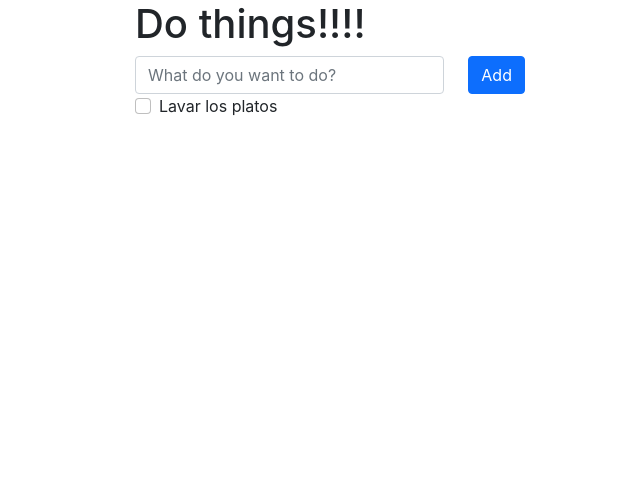
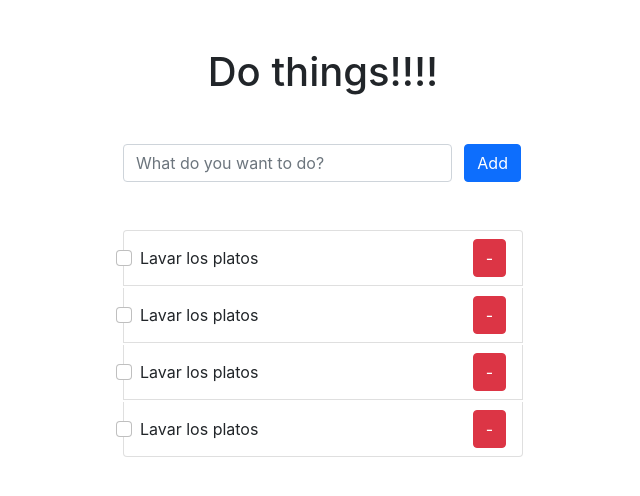
Before and after one commit to menchu123/w06ch1-todo, a React (Create React App) app: page / in a window 1280 px wide. Shown: the top 496 px of the page, without its empty margins (317-957 px from the left). Built offline with nearby package versions, Linux system fonts and the light colour scheme.

Commit message:
Added taskList component (only rendering)

```diff
--- a/src/App.js
+++ b/src/App.js
@@ -1,13 +1,19 @@
 import "./App.css";
 import Form from "./components/Form/Form";
-import Task from "./components/Task";
+import Task from "./components/Task/Task";
+import TaskList from "./components/TaskList/TaskList";
 
 function App() {
   return (
-    <div className="todo-app container">
-      <h1 className="todo-app__title">Do things!!!!</h1>
+    <div className="todo-app container p-0">
+      <h1 className="todo-app__title m-5 text-center">Do things!!!!</h1>
       <Form />
-      <Task />
+      <TaskList>
+        <Task />
+        <Task />
+        <Task />
+        <Task />
+      </TaskList>
     </div>
   );
 }
--- a/src/components/Form/Form.js
+++ b/src/components/Form/Form.js
@@ -15,7 +15,7 @@ const Form = () => {
             placeholder="What do you want to do?"
           ></input>
         </div>
-        <div className="form-group col-2">
+        <div className="form-group col-2 p-0">
           <button type="submit" className="btn btn-primary">
             Add
           </button>
--- a/src/components/Task.js
+++ /dev/null
@@ -1,17 +0,0 @@
-const Task = () => {
-  return (
-    <div className="task form-check">
-      <input
-        type="checkbox"
-        name="isDone"
-        id="isDone"
-        className="form-check-input"
-      />
-      <label htmlFor="isDone" className="form-check-label">
-        Lavar los platos
-      </label>
-    </div>
-  );
-};
-
-export default Task;
--- /dev/null
+++ b/src/components/Task/Task.js
@@ -0,0 +1,20 @@
+const Task = () => {
+  return (
+    <li className="task form-check list-group-item d-flex justify-content-between align-items-center">
+      <div className="task__left">
+        <input
+          type="checkbox"
+          name="isDone"
+          id="isDone"
+          className="form-check-input"
+        />
+        <label htmlFor="isDone" className="form-check-label">
+          Lavar los platos
+        </label>
+      </div>
+      <button className="task__delete btn btn-danger pull-right">-</button>
+    </li>
+  );
+};
+
+export default Task;
--- /dev/null
+++ b/src/components/TaskList/TaskList.js
@@ -0,0 +1,5 @@
+const TaskList = ({ children }) => {
+  return <ul className="tasks__list list-group mt-5">{children}</ul>;
+};
+
+export default TaskList;
```
